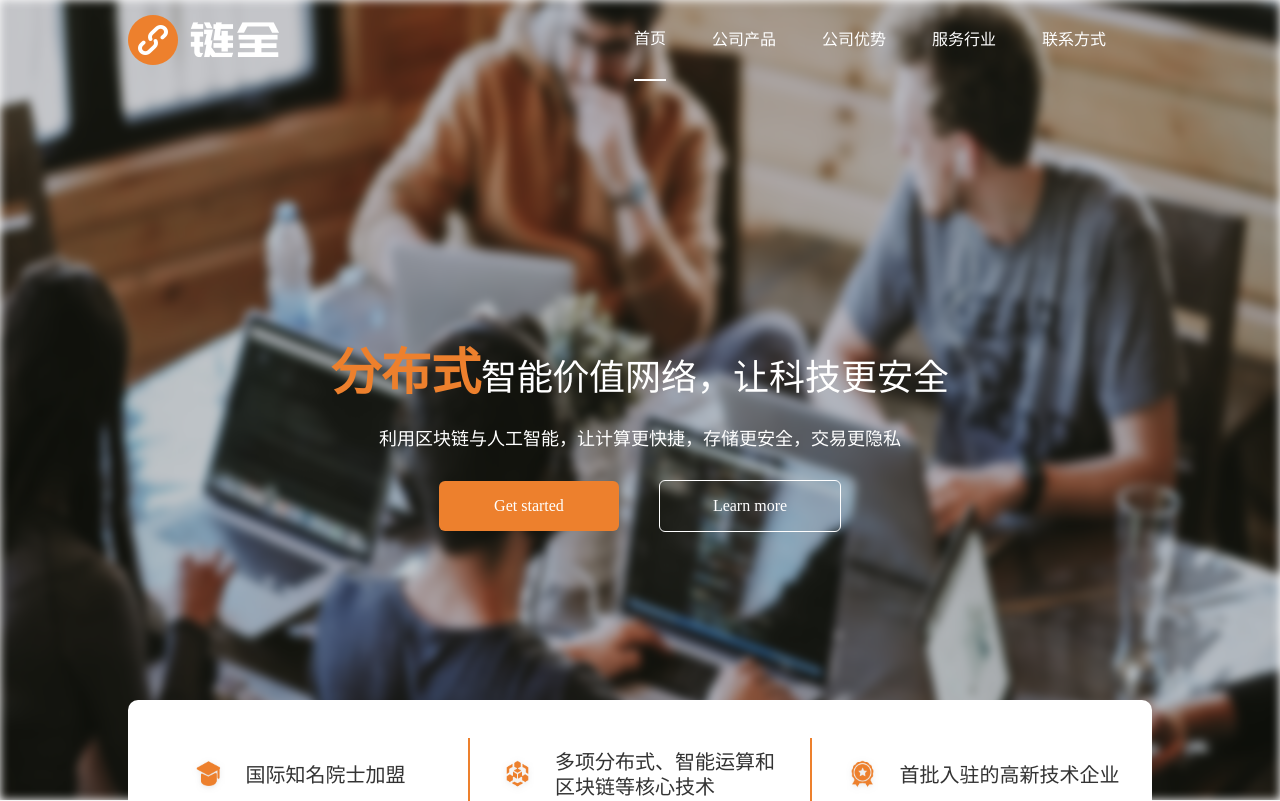
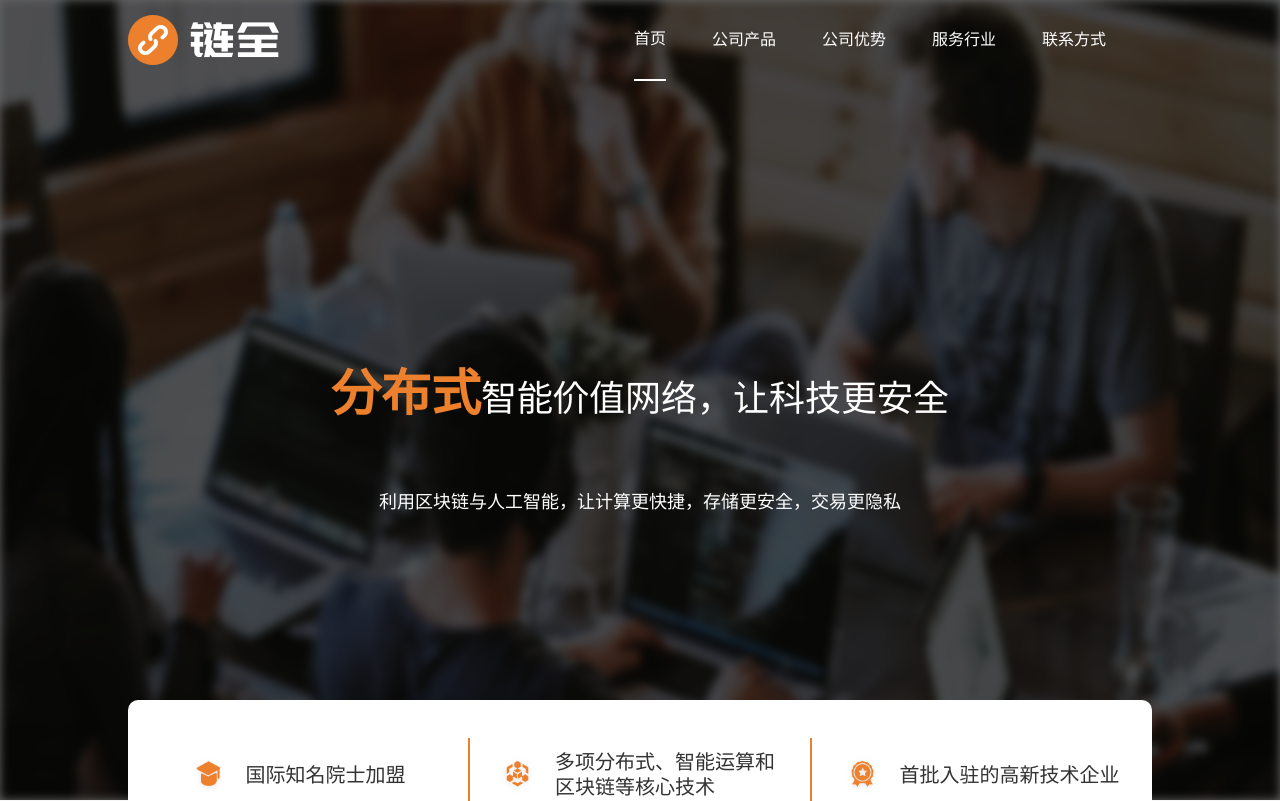
Before and after one commit to see91/chain-full, a Vue app: page / in a window 1280 px wide. Shown: the top 801 px of the page. Built offline with nearby package versions, Linux system fonts and the light colour scheme.

Commit message:
🎨 change style

```diff
--- a/src/views/Home/Index.vue
+++ b/src/views/Home/Index.vue
@@ -4,14 +4,14 @@
       <div class='banner-top-area'>
         <p class='t-color t-first'><span class='t-first-mark'>分布式</span>智能价值网络，让科技更安全</p>
         <p class='t-color'>利用区块链与人工智能，让计算更快捷，存储更安全，交易更隐私</p>
-        <div class='banner-fun'>
+        <!-- <div class='banner-fun'>
           <div>
             Get started
           </div>
           <div>
             Learn more
           </div>
-        </div>
+        </div> -->
       </div>
       <ul class='banner-card'>
         <li
@@ -28,12 +28,14 @@
     </section>
     <Product />
     <Advantage />
+    <Service />
   </div>
 </template>
 
 <script>
 import Product from './Product'
 import Advantage from './Advantage'
+import Service from './Service'
 
 export default {
   name: 'Home',
@@ -61,7 +63,7 @@ export default {
     }
   },
   components: {
-    Product, Advantage
+    Product, Advantage, Service
   }
 }
 </script>
@@ -89,6 +91,8 @@ export default {
     padding-top: 80px;
     flex-direction: column;
     .banner-top-area {
+      position: relative;
+      z-index: 2;
       .flex();
       height: 30%;
       flex-direction: column;
@@ -176,6 +180,15 @@ export default {
       background: url("~@/assets/banner.png") no-repeat;
       background-size: 100% 100%;
     }
+    &::before {
+      content: "";
+      position: absolute;
+      top: 0;
+      left: 0;
+      width: 100%;
+      height: 100%;
+      background: rgba(0, 0, 0, 0.6);
+    }
   }
 }
 </style>
```
